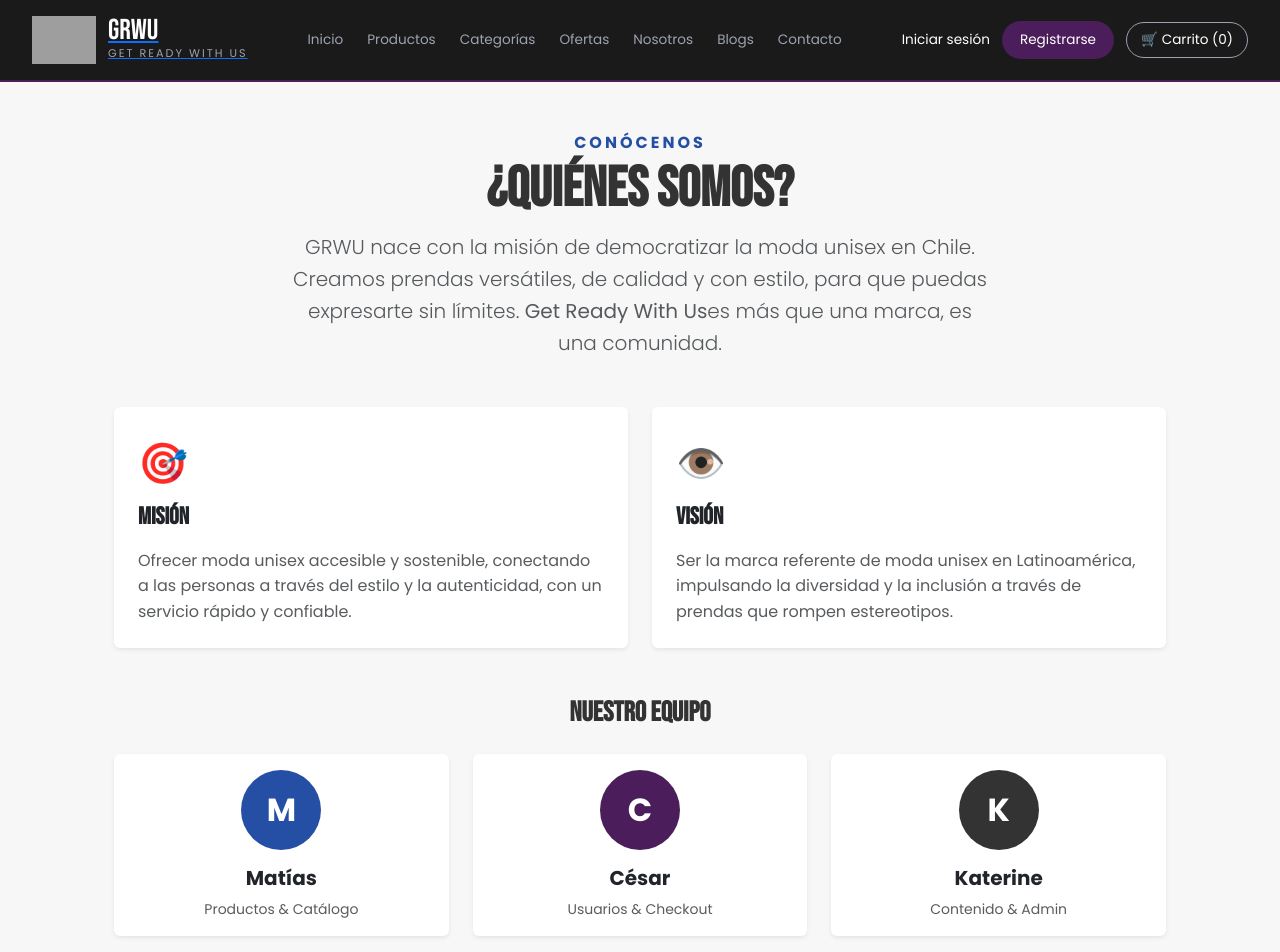
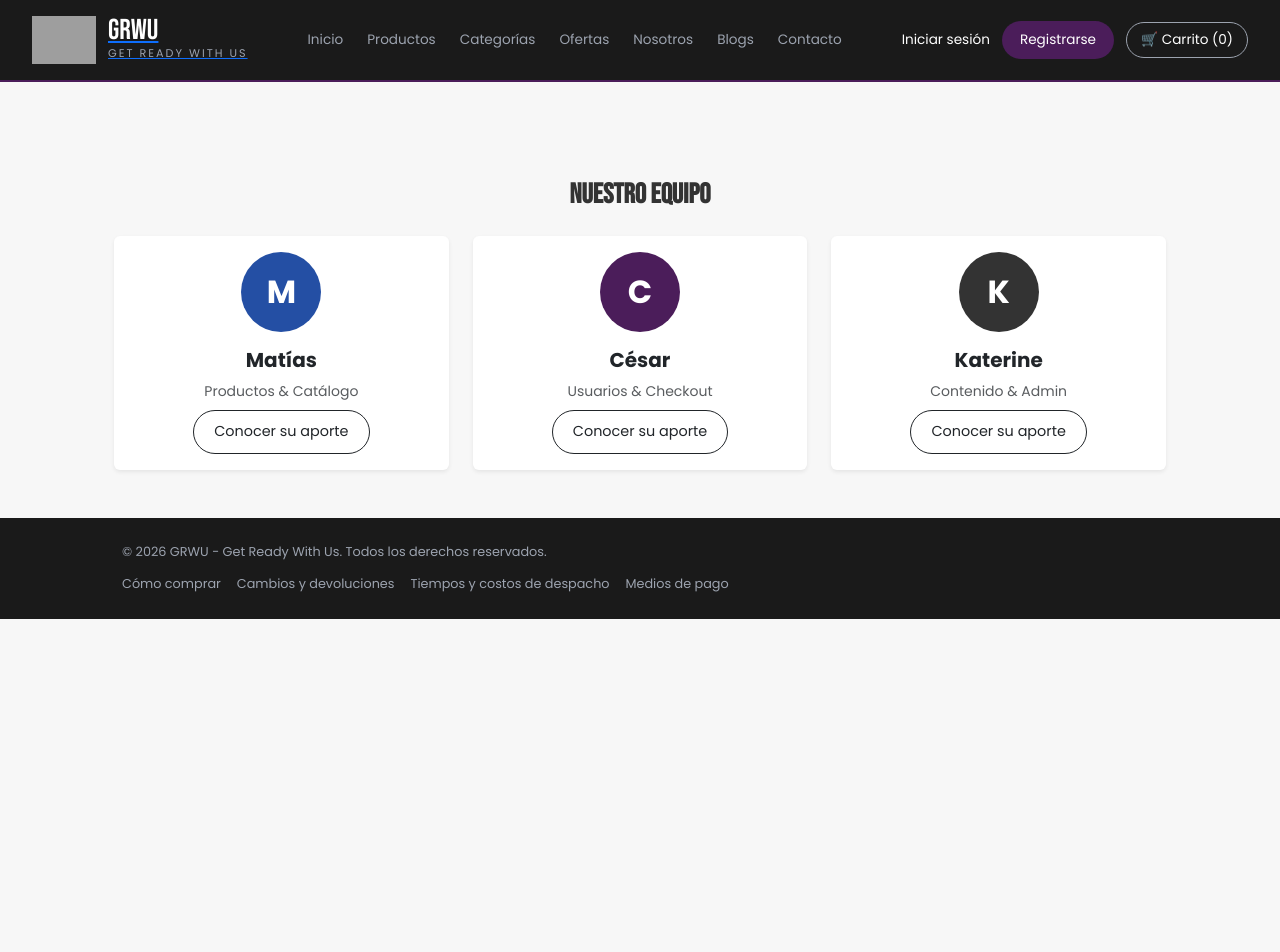
Before and after one commit to OMatinov/Proyecto_E-Commerce, a React (Vite) app in the folder grwu-react/: page /nosotros in a window 1280 px wide. Shown: the top 952 px of the page. After the commit the page ends 800 px from the top, so only its background shows below. Built offline with nearby package versions, Linux system fonts and the light colour scheme; grey boxes are pictures that could not be loaded.

Commit message:
Katerine: Extrage BlogCard y TeamCard, también corregi el formato de fechas

```diff
--- /dev/null
+++ b/grwu-react/src/components/TeamCard.jsx
@@ -0,0 +1,21 @@
+import { useState } from 'react';
+
+export default function TeamCard({ inicial, nombre, rol, aporte, color }) {
+  const [abierto, setAbierto] = useState(false);
+  return (
+    <div className="card border-0 shadow-sm text-center h-100">
+      <div className="card-body">
+        <div className="rounded-circle mx-auto mb-3 d-flex align-items-center justify-content-center"
+             style={{ width: 80, height: 80, backgroundColor: color, color: '#fff', fontSize: '2rem', fontWeight: 'bold' }}>
+          {inicial}
+        </div>
+        <h5 className="fw-bold">{nombre}</h5>
+        <p className="text-muted small mb-2">{rol}</p>
+        {abierto && <p className="small mb-2 text-muted">{aporte}</p>}
+        <button className="btn btn-sm btn-outline-dark rounded-pill" onClick={() => setAbierto(!abierto)}>
+          {abierto ? 'Ocultar aporte' : 'Conocer su aporte'}
+        </button>
+      </div>
+    </div>
+  );
+}
--- a/grwu-react/src/data/Blogs.js
+++ b/grwu-react/src/data/Blogs.js
@@ -1,4 +1,4 @@
-// src/data/blogs.js
+
 
 const initialBlogs = [
   {
--- a/grwu-react/src/pages/Blogs.jsx
+++ b/grwu-react/src/pages/Blogs.jsx
@@ -57,9 +57,7 @@ const Blogs = () => {
                   </div>
                   <h5 className="card-title fw-bold">{blog.titulo}</h5>
                   <p className="card-text text-muted small flex-grow-1">{blog.resumen}</p>
-                  <Link to={`/blog/${blog.id}`} className="fw-bold text-decoration-none" style={{ color: 'var(--color-primario)' }}>
-                    Leer más →
-                  </Link>
+                  <Link to={`/blogs/${blog.id}`} className="fw-bold text-decoration-none" style={{ color: 'var(--color-primario)' }}></Link>
                 </div>
               </div>
             </div>
--- a/grwu-react/src/pages/Nosotros.jsx
+++ b/grwu-react/src/pages/Nosotros.jsx
@@ -1,83 +1,29 @@
+import React from 'react';
+import TeamCard from '../components/TeamCard'; // <-- IMPORTANTE
 
-import React from 'react';
+const EQUIPO = [
+  { inicial: 'M', nombre: 'Matías', rol: 'Productos & Catálogo', color: 'var(--color-secundario)', aporte: 'Organiza los productos para que cada prenda tenga la información necesaria.' },
+  { inicial: 'C', nombre: 'César', rol: 'Usuarios & Checkout', color: 'var(--color-primario)', aporte: 'Trabaja para que registrarse, iniciar sesión y comprar sea simple y confiable.' },
+  { inicial: 'K', nombre: 'Katerine', rol: 'Contenido & Admin', color: 'var(--color-texto)', aporte: 'Da forma a los contenidos y a la gestión interna para que la información sea clara.' },
+];
 
 const Nosotros = () => {
   return (
     <div className="container py-5">
-      {/* Hero Section */}
-      <div className="text-center mb-5">
-        <span className="text-uppercase fw-bold" style={{ color: 'var(--color-secundario)', letterSpacing: '3px' }}>Conócenos</span>
-        <h1 className="display-4 fw-bold" style={{ color: 'var(--color-texto)', fontFamily: "'Bebas Neue', sans-serif" }}>¿Quiénes somos?</h1>
-        <p className="lead text-muted mx-auto" style={{ maxWidth: '700px' }}>
-          GRWU nace con la misión de democratizar la moda unisex en Chile. Creamos prendas versátiles,
-          de calidad y con estilo, para que puedas expresarte sin límites. <strong>Get Ready With Us</strong>
-          es más que una marca, es una comunidad.
-        </p>
-      </div>
+      {/* ... (Tu sección de Hero y Misión/Visión se mantienen igual) ... */}
 
-      {/* Misión y Visión */}
-      <div className="row g-4 mb-5">
-        <div className="col-md-6">
-          <div className="card h-100 border-0 shadow-sm" style={{ backgroundColor: '#fff', borderLeft: '4px solid var(--color-primario)' }}>
-            <div className="card-body p-4">
-              <div className="fs-1 mb-2">🎯</div>
-              <h3 className="h4 fw-bold mb-3" style={{ fontFamily: "'Bebas Neue', sans-serif" }}>Misión</h3>
-              <p className="text-muted mb-0">
-                Ofrecer moda unisex accesible y sostenible, conectando a las personas a través del estilo
-                y la autenticidad, con un servicio rápido y confiable.
-              </p>
-            </div>
-          </div>
-        </div>
-        <div className="col-md-6">
-          <div className="card h-100 border-0 shadow-sm" style={{ backgroundColor: '#fff', borderLeft: '4px solid var(--color-primario)' }}>
-            <div className="card-body p-4">
-              <div className="fs-1 mb-2">👁️</div>
-              <h3 className="h4 fw-bold mb-3" style={{ fontFamily: "'Bebas Neue', sans-serif" }}>Visión</h3>
-              <p className="text-muted mb-0">
-                Ser la marca referente de moda unisex en Latinoamérica, impulsando la diversidad y
-                la inclusión a través de prendas que rompen estereotipos.
-              </p>
-            </div>
-          </div>
-        </div>
-      </div>
-
-      {/* Equipo */}
-      <div className="text-center mb-4">
+      {/* Sección Equipo */}
+      <div className="text-center mb-4 mt-5">
         <h3 className="fw-bold" style={{ fontFamily: "'Bebas Neue', sans-serif" }}>Nuestro Equipo</h3>
       </div>
       <div className="row g-4 justify-content-center">
-        <div className="col-6 col-md-4">
-          <div className="card border-0 shadow-sm text-center h-100">
-            <div className="card-body">
-              <div className="rounded-circle mx-auto mb-3 d-flex align-items-center justify-content-center" style={{ width: '80px', height: '80px', backgroundColor: 'var(--color-secundario)', color: '#fff', fontSize: '2rem', fontWeight: 'bold' }}>M</div>
-              <h5 className="fw-bold">Matías</h5>
-              <p className="text-muted small mb-0">Productos & Catálogo</p>
-            </div>
+        {EQUIPO.map(persona => (
+          <div className="col-12 col-md-4" key={persona.nombre}>
+            <TeamCard {...persona} />
           </div>
-        </div>
-        <div className="col-6 col-md-4">
-          <div className="card border-0 shadow-sm text-center h-100">
-            <div className="card-body">
-              <div className="rounded-circle mx-auto mb-3 d-flex align-items-center justify-content-center" style={{ width: '80px', height: '80px', backgroundColor: 'var(--color-primario)', color: '#fff', fontSize: '2rem', fontWeight: 'bold' }}>C</div>
-              <h5 className="fw-bold">César</h5>
-              <p className="text-muted small mb-0">Usuarios & Checkout</p>
-            </div>
-          </div>
-        </div>
-        <div className="col-6 col-md-4">
-          <div className="card border-0 shadow-sm text-center h-100">
-            <div className="card-body">
-              <div className="rounded-circle mx-auto mb-3 d-flex align-items-center justify-content-center" style={{ width: '80px', height: '80px', backgroundColor: 'var(--color-texto)', color: '#fff', fontSize: '2rem', fontWeight: 'bold' }}>K</div>
-              <h5 className="fw-bold">Katerine</h5>
-              <p className="text-muted small mb-0">Contenido & Admin</p>
-            </div>
-          </div>
-        </div>
+        ))}
       </div>
     </div>
   );
 };
-
 export default Nosotros;
--- /dev/null
+++ b/grwu-react/src/utils/formatos.js
@@ -0,0 +1,4 @@
+export function formatearFecha(fecha) {
+  const d = /^\d{4}-\d{2}-\d{2}$/.test(fecha) ? new Date(`${fecha}T00:00:00`) : new Date(fecha)
+  return d.toLocaleDateString('es-CL')
+}
```
Also changed, not shown: grwu-react/src/components/BlogCard.jsx (added, +23 -0 lines).
